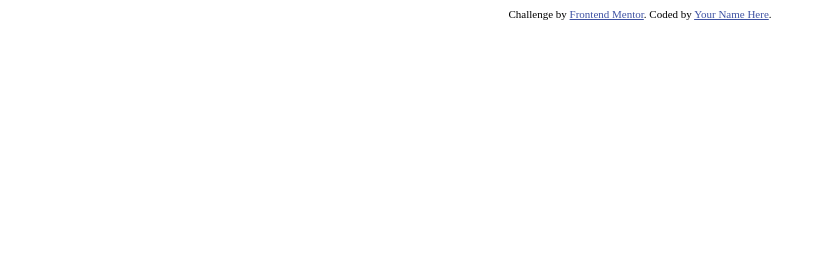
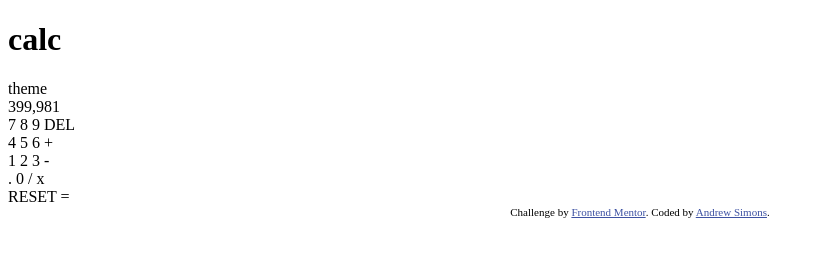
Before and after one commit to AndrewSimons3/Calculator, a plain HTML site: page index.html in a window 1280 px wide. Shown: the whole page, without its empty margins (0-824 px from the left). Drawn offline with Linux system fonts and the light colour scheme.

Commit message:
html started

```diff
--- a/index.html
+++ b/index.html
@@ -1,26 +1,90 @@
 <!DOCTYPE html>
 <html lang="en">
 	<head>
-  <meta charset="UTF-8">
-  <meta name="viewport" content="width=device-width, initial-scale=1.0"> <!-- displays site properly based on user's device -->
+		<meta charset="UTF-8" />
+		<meta name="viewport" content="width=device-width, initial-scale=1.0" />
+		<!-- displays site properly based on user's device -->
 
-  <link rel="icon" type="image/png" sizes="32x32" href="./images/favicon-32x32.png">
+		<link
+			rel="icon"
+			type="image/png"
+			sizes="32x32"
+			href="./images/favicon-32x32.png"
+		/>
 
 		<title>Frontend Mentor | Calculator app</title>
 
 		<!-- Feel free to remove these styles or customise in your own stylesheet 👍 -->
+		<link rel="preconnect" href="https://fonts.googleapis.com" />
+		<link rel="preconnect" href="https://fonts.gstatic.com" crossorigin />
+		<link
+			href="https://fonts.googleapis.com/css2?family=Spartan:wght@700&display=swap"
+			rel="stylesheet"
+		/>
 		<style>
-    .attribution { font-size: 11px; text-align: center; }
-    .attribution a { color: hsl(228, 45%, 44%); }
+			.attribution {
+				font-size: 11px;
+				text-align: center;
+			}
+			.attribution a {
+				color: hsl(228, 45%, 44%);
+			}
 		</style>
 	</head>
 	<body>
+    <div class="container">
+      <div class="calculator-container">
+        <div class="header">
+          <div class="title">
+            <h1>calc</h1>
+          </div>
+          <div class="theme-container">
+            <span>theme</span>
+            <div class="theme-toggle"></div>
+          </div>
+        </div>
 
+        <div class="output-container">
+          <div class="output">399,981</div>
+        </div>
 
-
+        <div class="calculator-buttons">
+          <div class="row-1">
+            <span>7</span>
+            <span>8</span>
+            <span>9</span>
+            <span>DEL</span>
+          </div>
+          <div class="row-2">
+            <span>4</span>
+            <span>5</span>
+            <span>6</span>
+            <span>+</span>
+          </div>
+          <div class="row-3">
+            <span>1</span>
+            <span>2</span>
+            <span>3</span>
+            <span>-</span>
+          </div>
+          <div class="row-4">
+            <span>.</span>
+            <span>0</span>
+            <span>/</span>
+            <span>x</span>
+          </div>
+          <div class="row-5">
+            <span>RESET</span>
+            <span>=</span>
+          </div>
+        </div>
+      </div>
+    </div>
 		<div class="attribution">
-    Challenge by <a href="https://www.frontendmentor.io?ref=challenge" target="_blank">Frontend Mentor</a>.
-    Coded by <a href="#">Your Name Here</a>.
+			Challenge by
+			<a href="https://www.frontendmentor.io?ref=challenge" target="_blank"
+				>Frontend Mentor</a
+			>. Coded by <a href="#">Andrew Simons</a>.
 		</div>
 	</body>
 </html>
--- /dev/null
+++ b/style.css
@@ -0,0 +1,16 @@
+* {
+  margin: 0;
+  padding: 0;
+  box-sizing: border-box;
+}
+
+body {
+  font-family: 'Spartan', sans-serif;
+
+}
+
+.calculator-container {
+  width: 100%;
+  height: 100vw;
+  background-color: hsl(222, 26%, 31%);
+}
```
Lines whose indentation alone changed are shown as unchanged.
